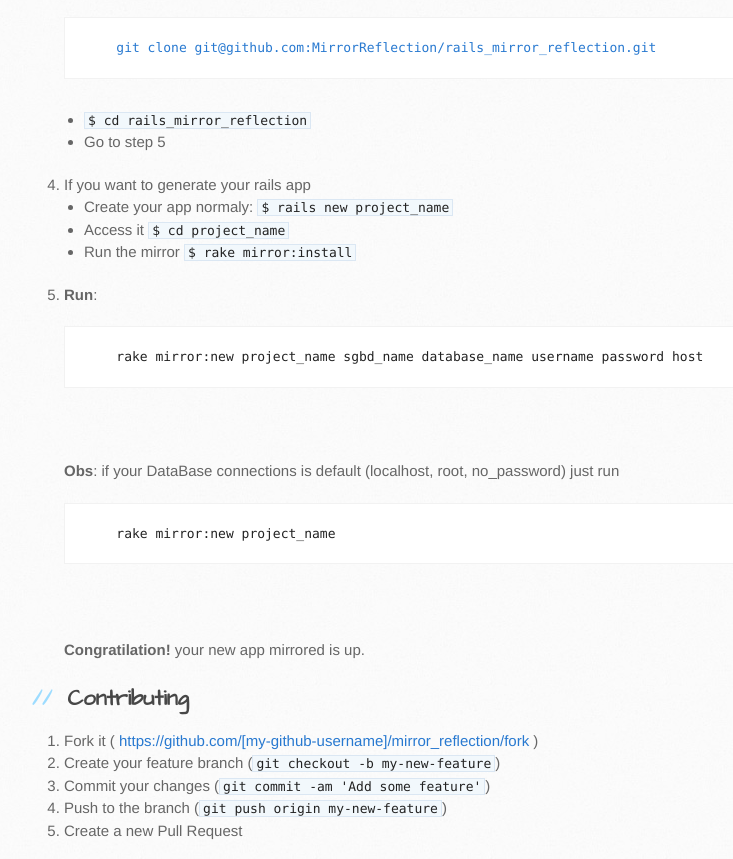
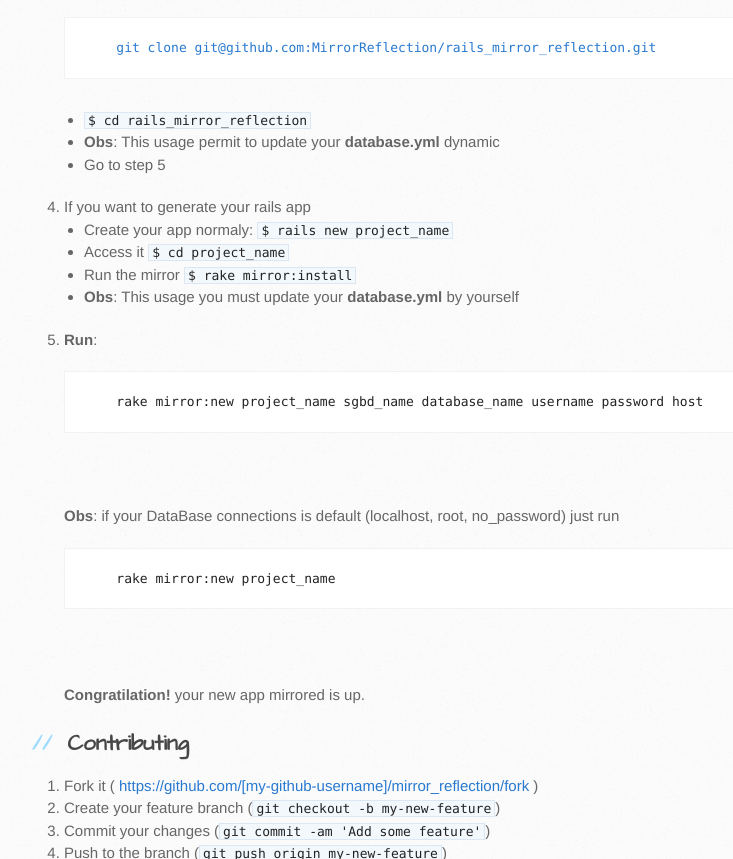
Before and after one commit to MirrorDB/rails-mirror-db, a plain HTML site: page index.html in a window 1280 px wide. Shown: the part 1367-2226 px from the top of the page, without its empty margins (109-842 px from the left). Drawn offline with Linux system fonts and the light colour scheme.

```diff
--- a/index.html
+++ b/index.html
@@ -70,6 +70,8 @@
 
 <ul>
 <li><code>$ cd rails_mirror_reflection</code></li>
+<li>
+<strong>Obs</strong>: This usage permit to update your <strong>database.yml</strong> dynamic</li>
 <li>Go to step 5</li>
 </ul>
 </li>
@@ -82,6 +84,8 @@
 </li>
 <li>Run the mirror <code>$ rake mirror:install</code>
 </li>
+<li>
+<strong>Obs</strong>: This usage you must update your <strong>database.yml</strong> by yourself</li>
 </ul>
 </li>
 <li>
```
Also changed, not shown: params.json (+1 -1 lines).
